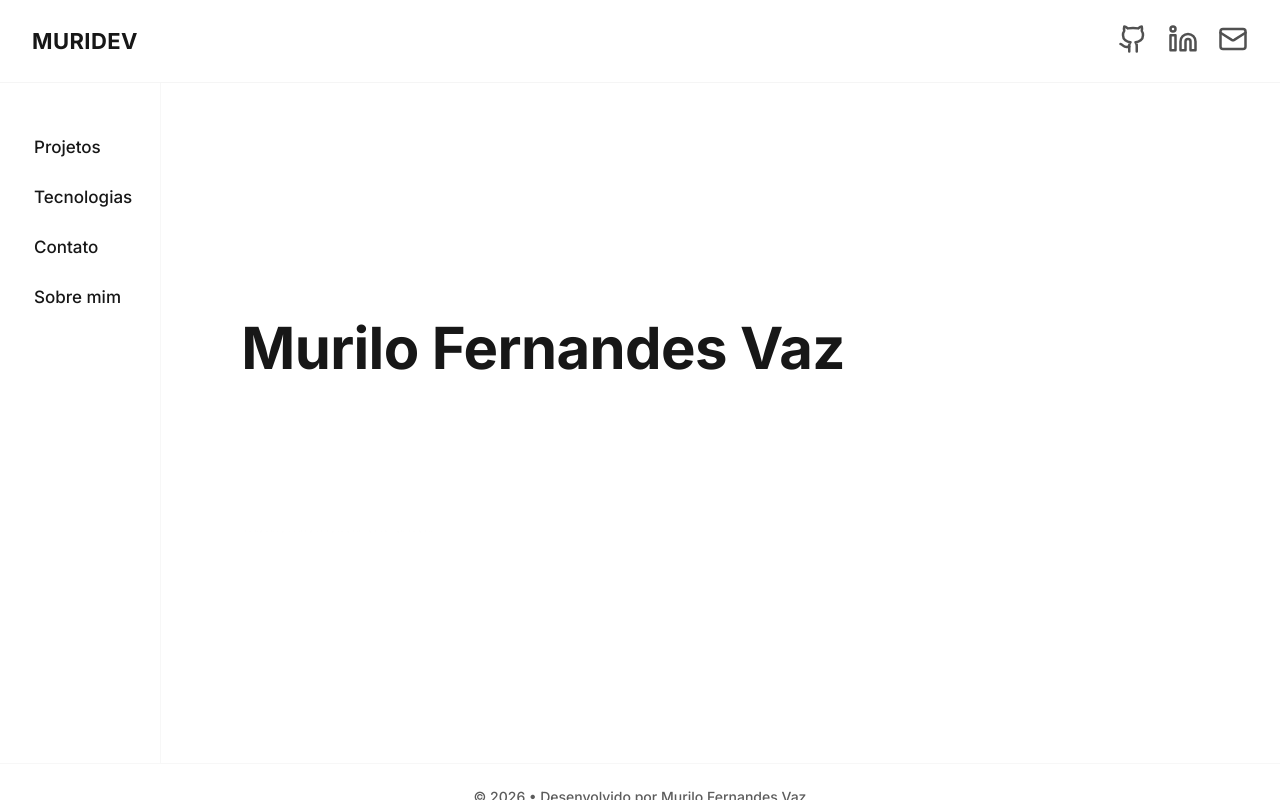
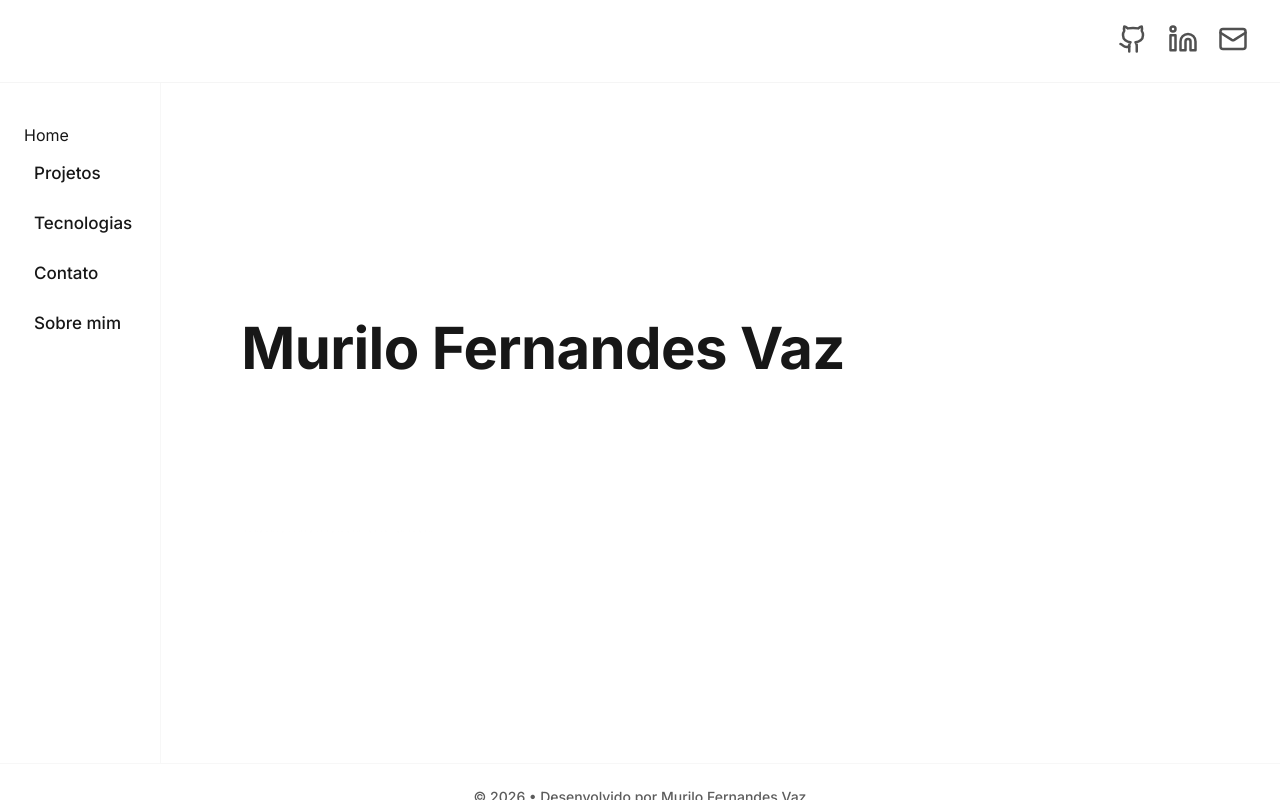
Before and after one commit to murilofernandes1/Portf-lio, a Next.js app: page / in a window 1280 px wide. Built offline with nearby package versions, Linux system fonts and the light colour scheme.

Commit message:
fixed: removed useless "logo"

```diff
--- a/src/components/header/header.tsx
+++ b/src/components/header/header.tsx
@@ -16,9 +16,6 @@ export default function Header() {
           <button className={styles.nav} onClick={() => setNavOpen(!navOpen)}>
             <Menu className={styles.icon} />
           </button>
-          <Link href="/" scroll className={styles.name}>
-            MURIDEV
-          </Link>
         </div>
 
         {navOpen && <MobileNavbar navOpen={navOpen} setNavOpen={setNavOpen} />}
--- a/src/components/left-navbar/navbar.tsx
+++ b/src/components/left-navbar/navbar.tsx
@@ -10,6 +10,9 @@ export default function NavBar() {
   return (
     <div className={styles.container}>
       <div className={styles.navbar}>
+        <Link href="/" scroll className={styles.name}>
+          Home
+        </Link>
         <Link
           href="/projects"
           className={`${styles.page} ${
```
Also changed, not shown: public/logo.svg (added).
